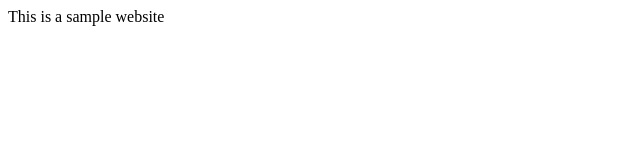
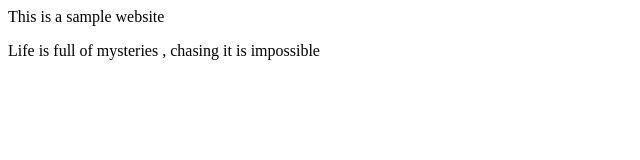
Before and after one commit to NandiniAmbajipeta/Git, a plain HTML site: page index.html in a window 1280 px wide. Shown: the whole page, without its empty margins (0-640 px from the left). Drawn offline with Linux system fonts and the light colour scheme.

Commit message:
added a life hack

```diff
--- a/index.html
+++ b/index.html
@@ -4,5 +4,6 @@
 </head>
 <body>
 <p>This is a sample website</p>
+<p>Life is full of mysteries , chasing it is impossible</p>
 </body>
 </html>
```
